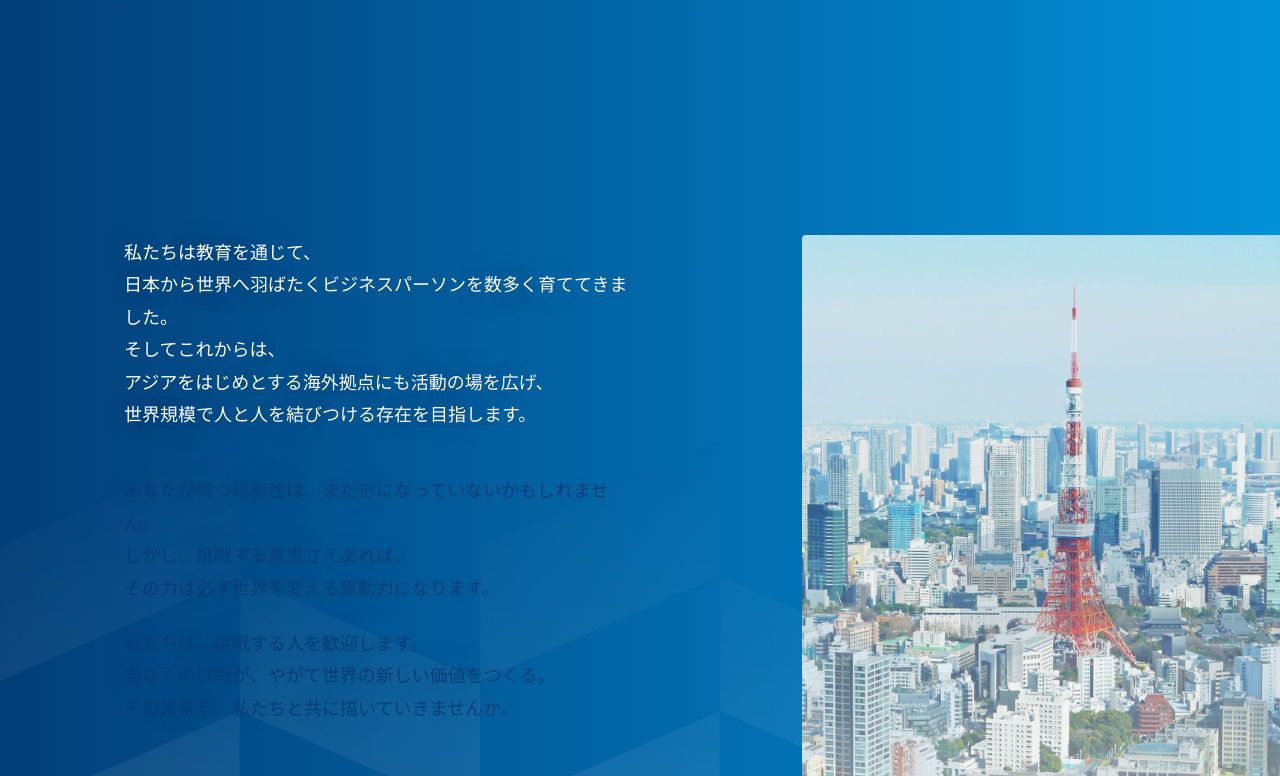
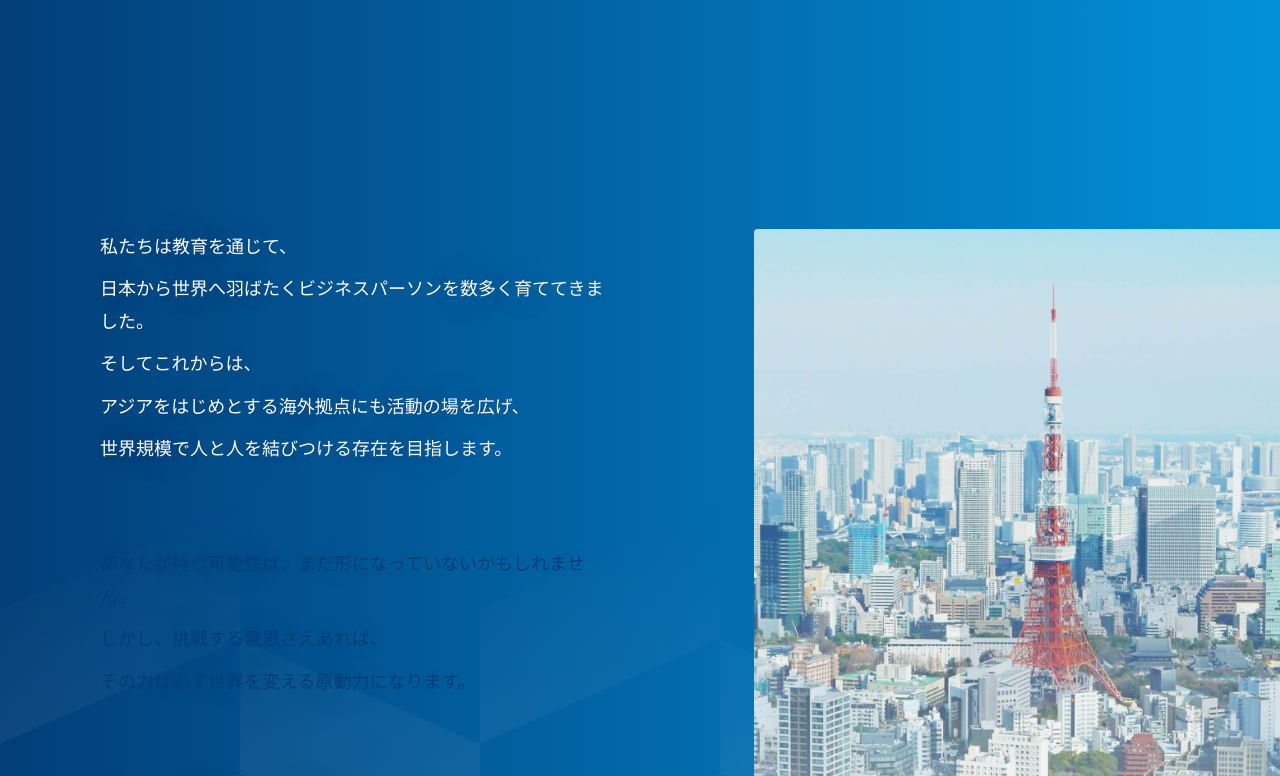
Before and after one commit to penguin-web-code/global_standard_recruit, a plain HTML site: page index.html in a window 1280 px wide. Shown: the part 751-1527 px from the top of the page. Drawn offline with nearby package versions, Linux system fonts and the light colour scheme.

Commit message:
pcピクば

```diff
--- a/css/style.scss
+++ b/css/style.scss
@@ -41,7 +41,7 @@ $width-inner: 1240px;
   position: relative;
   z-index: 2;
   @include mq(pc) {
-    margin-bottom: 64px;
+    margin-bottom: 59px;
   }
   p {
     font-size: 32px;
@@ -110,6 +110,9 @@ body {
   padding: 18px 16px;
   display: flex;
   align-items: center;
+  @include mq(pc) {
+    padding: 13px 37px;
+  }
 }
 .header__nav {
   display: flex;
@@ -341,6 +344,9 @@ body {
   position: relative;
   background: linear-gradient(270deg, #0a9ae5 0%, #023e78 100%);
   padding-top: 113px;
+  @include mq(pc) {
+    padding-top: 131px;
+  }
 }
 .fv__lead {
   position: absolute;
@@ -353,6 +359,7 @@ body {
   @include mq(pc) {
     gap: 20px;
     left: 40px;
+    bottom: -52px;
   }
   p {
     background: rgba(255, 255, 255, 0.7);
@@ -409,7 +416,7 @@ body {
   grid-template-rows: repeat(2, 260px);
   @include mq(pc) {
     grid-template-columns: repeat(7, 269px);
-    grid-template-rows: repeat(2, 280px);
+    grid-template-rows: repeat(2, 268px);
   }
 
   img {
@@ -489,7 +496,7 @@ body {
 
     flex-direction: row;
 
-    gap: 140px;
+    gap: 137px;
 
     margin-left: 100px;
   }
@@ -505,7 +512,7 @@ body {
   }
 
   @include mq(pc) {
-    width: 44%;
+    width: 48%;
   }
 }
 .text-flow {
@@ -517,7 +524,7 @@ body {
   gap: 10px; /* 行間はline-heightで制御するか、段落の間だけmarginを入れる */
 
   @include mq(pc) {
-    gap: 0;
+    padding: 0;
   }
 }
 
@@ -525,6 +532,11 @@ body {
 /* 例: <p class="text-flow__line mb-large"> */
 .text-flow__line.mb-large {
   margin-bottom: 48px;
+}
+.space-01 {
+  @include mq(pc) {
+    height: 63px !important;
+  }
 }
 
 .text-flow__line {
@@ -604,7 +616,7 @@ body {
   display: flex;
   @include mq(pc) {
     flex-direction: row;
-    margin-bottom: 40px;
+    margin-bottom: 33px;
     gap: 16px;
   }
 }
@@ -619,7 +631,7 @@ body {
   cursor: pointer;
   @include mq(pc) {
     width: 298px;
-    padding: 20px;
+    padding: 20px 30px;
   }
   &.--active {
     color: $text-sub;
@@ -674,6 +686,9 @@ body {
   padding: 12px;
   border-radius: 4px;
   background-color: $bg-02;
+  @include mq(pc) {
+    padding: 28px 22px;
+  }
 }
 
 .business__item__en {
@@ -686,6 +701,10 @@ body {
   letter-spacing: 0.36px;
   text-transform: uppercase;
   margin-bottom: 4px;
+  @include mq(pc) {
+    font-size: 16px;
+    letter-spacing: 0.48px;
+  }
 }
 
 .business__item__ja {
@@ -705,12 +724,23 @@ body {
     letter-spacing: 0.6px;
     font-family: $font-en;
   }
+  @include mq(pc) {
+    font-size: 24px;
+    margin-bottom: 24px;
+    span{
+      font-size: 28px;
+      letter-spacing: 0.84px;
+    }
+  }
 }
 
 .business__item__img {
   margin-bottom: 12px;
   img {
     width: 100%;
+  }
+  @include mq(pc) {
+    margin-bottom: 20px;
   }
 }
 
@@ -738,6 +768,15 @@ body {
       padding-left: 1.5em;
     }
   }
+  @include mq(pc) {
+    margin-bottom: 32px;
+    dt{
+      font-size: 18px;
+    }
+    dd{
+      font-size: 16px;
+    }
+  }
 }
 
 .modal__open-btn {
@@ -756,6 +795,9 @@ body {
   border: 1px solid transparent;
   transition: color 0.3s, border-color 0.3s;
   z-index: 1;
+  @include mq(pc) {
+    padding: 20px 40px;
+  }
   &::before {
     content: '';
     position: absolute;
@@ -800,6 +842,11 @@ body {
 
 .modal__content {
   padding: 64px 16px 16px;
+  @include mq(pc) {
+    padding: 48px;
+    margin-top: 88px;
+    margin-bottom: 42px;
+  }
 }
 
 .modal__close-btn {
@@ -909,6 +956,9 @@ body {
     top: 50%;
     transform: translateY(-50%);
     right: 45px;
+    @include mq(pc) {
+      right: calc(50% + -110px);
+    }
   }
 }
 
@@ -1002,6 +1052,9 @@ dialog {
   }
   @include mq(pc) {
     flex-direction: column-reverse;
+    right: 48px;
+    top: 48px;
+    align-items: flex-end;
   }
 }
 
@@ -1025,8 +1078,8 @@ dialog {
   padding-top: 74px;
   padding-bottom: 80px;
   @include mq(pc) {
-    padding-top: 222px;
-    padding-bottom: 133px;
+    padding-top: 230px;
+    padding-bottom: 152px;
   }
 }
 
@@ -1040,6 +1093,7 @@ dialog {
     grid-template-columns: 1fr 1fr;
     align-items: start;
     row-gap: 96px;
+    column-gap: 72px;
     > *:first-child {
       /* ここに左カラム専用のスタイルを書く */
       margin-top: 64px;
@@ -1203,7 +1257,7 @@ dialog {
 .swiper-button-prev {
   right: 86px;
   @include mq(pc) {
-    right: calc(220 / 1440 * 100vw);
+    right: 14.277778vw;
   }
 }
 
@@ -1323,6 +1377,10 @@ dialog {
   right: 1px;
   top: -29px;
   z-index: 3;
+  @include mq(pc) {
+    right: 8px;
+    top: -23px;
+  }
 }
 .swiper-pagination-progressbar .swiper-pagination-progressbar-fill {
   background: $text-dark !important;
@@ -1450,6 +1508,7 @@ dialog {
   @include mq(pc) {
     flex-direction: row;
     align-items: center;
+    padding: 26px 24px;
   }
 }
 
@@ -1616,7 +1675,8 @@ dialog {
   flex-direction: column;
   @include mq(pc) {
     flex-direction: row;
-    gap: calc(160 / 1440 * 100vw);
+    gap: 16.111111vw;
+    padding-top: 130px;
   }
 }
 
@@ -1627,6 +1687,9 @@ dialog {
   z-index: 1;
   position: relative;
   width: 100%;
+  @include mq(pc) {
+    gap: 30px;
+  }
 }
 
 .faq__item {
@@ -1687,6 +1750,26 @@ dialog {
   dt.--open img {
     transform: rotate(180deg);
   }
+  @include mq(pc) {
+    padding: 23px 8px 20px;
+    dt{
+      padding-bottom: 16px;
+      gap: 23px;
+      padding: 0 44px 13px;
+      span{
+        width: 36px;
+        font-size: 28px;
+        line-height: 1.4;
+      }
+      p{
+        font-size: 20px;
+      }
+    }
+    dd{
+      font-size: 16px;
+      padding: 16px 48px 0;
+    }
+  }
 }
 
 // cta
@@ -1696,7 +1779,7 @@ dialog {
   position: relative;
   z-index: 1;
   @include mq(pc) {
-    padding: 32px;
+    padding: 55px;
   }
 }
 .cta__content {
@@ -1768,7 +1851,7 @@ dialog {
     font-size: 56px;
     letter-spacing: 1.68px;
     text-transform: uppercase;
-    margin-bottom: 36px;
+    margin-bottom: 20px;
   }
 }
 
@@ -1816,13 +1899,13 @@ dialog {
 
 /* ホバー時のアニメーション */
 .cta__content:hover .door-left {
-  width: 35%;
-  transform: rotateY(24deg) scaleX(0.8);
+  width: 60%;
+  transform: rotateY(61deg) scaleX(0.8);
 }
 
 .cta__content:hover .door-right {
-  width: 35%;
-  transform: rotateY(-24deg) scaleX(0.8);
+  width: 60%;
+  transform: rotateY(-61deg) scaleX(0.8);
 }
 
 // footer
@@ -1850,7 +1933,7 @@ dialog {
   position: relative;
   gap: 32px;
   @include mq(pc) {
-    padding: 80px 0 64px;
+    padding: 84px 23px 64px;
     gap: 0px;
     flex-direction: row;
   }
@@ -1894,6 +1977,7 @@ address {
   @include mq(pc) {
     flex-direction: row;
     gap: 20px;
+    padding-bottom: 75px;
   }
 }
 .footer__menu__contents {
@@ -1932,11 +2016,17 @@ address {
   &:hover::after {
     transform: scaleX(1); /* 幅を100%にする */
   }
+  @include mq(pc) {
+    padding: 12px 0;
+  }
 }
 
 .footer__sns {
   display: flex;
   gap: 36px;
+  @include mq(pc) {
+    padding-left: 16px;
+  }
 }
 
 .footer__sns__item {
@@ -1953,4 +2043,8 @@ address {
   font-style: normal;
   font-weight: 500;
   line-height: 1.5; /* 18px */
-}
+  @include mq(pc) {
+    left: 25px;
+    bottom: 94px;
+  }
+}
--- a/index.html
+++ b/index.html
@@ -158,7 +158,7 @@
             <span class="text-flow__base is-sp" aria-hidden="true">アジアをはじめとする海外拠点にも活動の場を広げ、世界規模で人と人を結びつける存在を目指します。</span>
           </p>
 
-          <div style="height: 44px;"></div>
+          <div style="height: 44px;" class="space-01"></div>
 
           <p class="text-flow__line">
             <span class="text-flow__cover" style="--delay: 6.0s;">あなたが持つ可能性は、まだ形になっていないかもしれません。</span>
@@ -173,7 +173,7 @@
             <span class="text-flow__base" aria-hidden="true">その力は必ず世界を変える原動力になります。</span>
           </p>
 
-          <div style="height: 23px;"></div>
+          <div style="height: 23px;" class="space-01"></div>
 
           <p class="text-flow__line">
             <span class="text-flow__cover" style="--delay: 10.5s;">私たちは、挑戦する人を歓迎します。</span>
```
Also changed, not shown: css/style.css.
